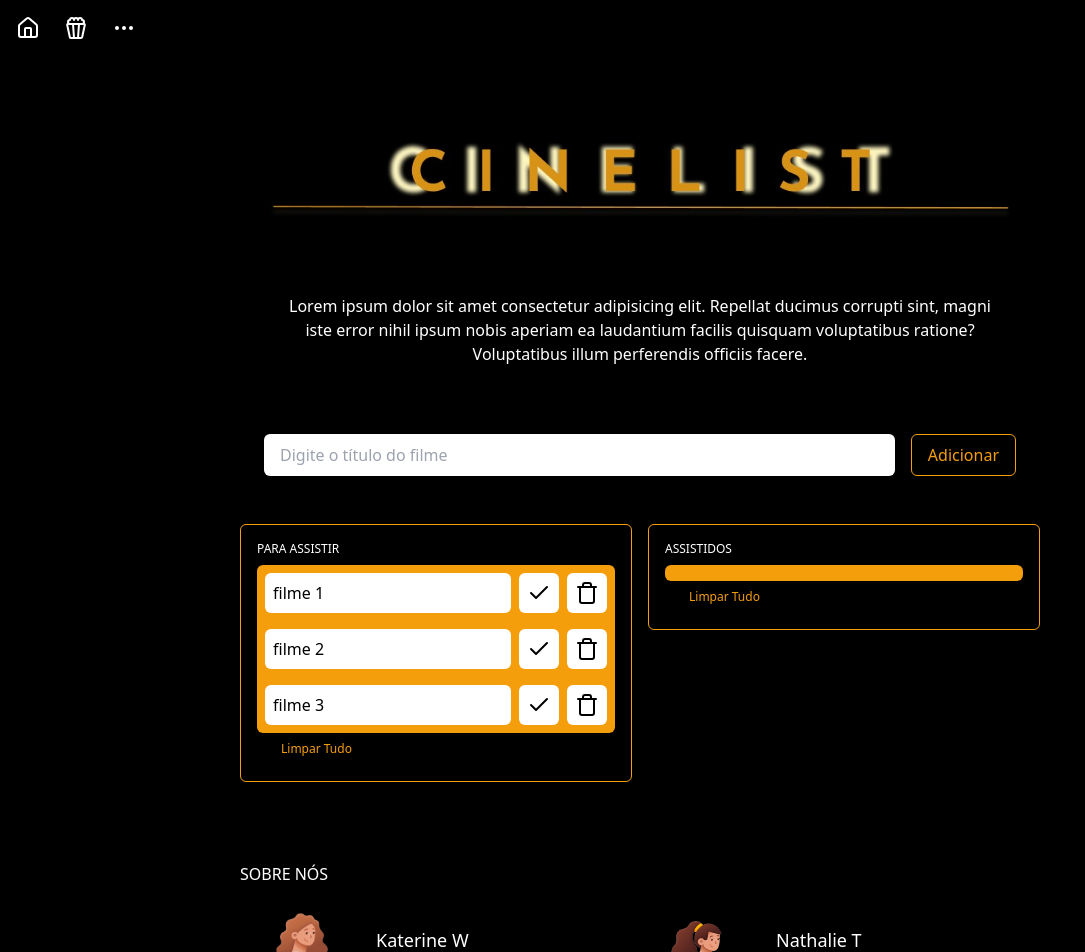
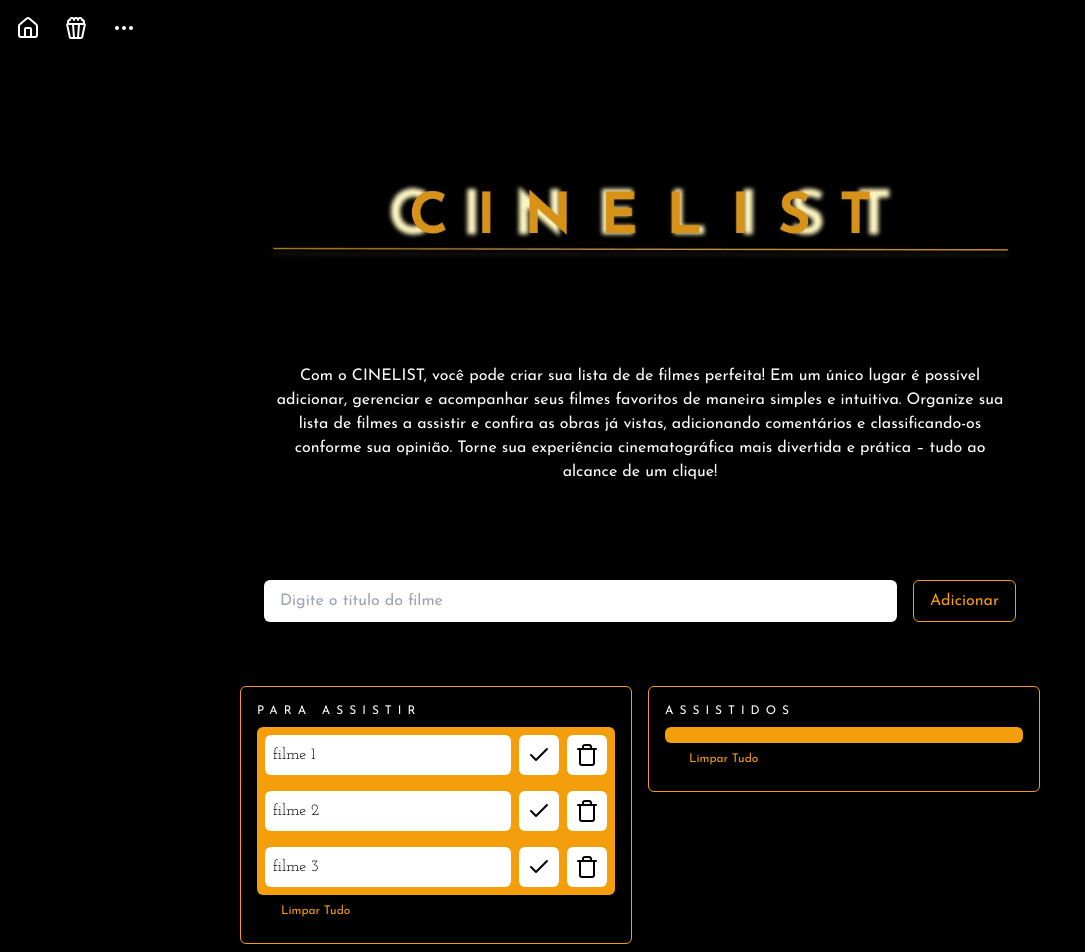
Before and after one commit to katerine-dev/cineList, a React (Vite) app in the folder spa/: page / in a window 1280 px wide. Shown: the top 952 px of the page, without its empty margins (0-1085 px from the left). Built offline with nearby package versions, Linux system fonts and the light colour scheme.

Commit message:
fonte + texto + ajustes

```diff
--- a/spa/index.html
+++ b/spa/index.html
@@ -2,7 +2,12 @@
 <html lang="pt-BR">
   <head>
     <meta charset="UTF-8" />
-    <link rel="icon" type="image/svg+xml" href="/vite.svg" />
+    <link rel="icon" type="image" href="/spa/static/popcorn.png" />
+    <link
+      href="https://fonts.googleapis.com/css2?family=Josefin+Sans:wght@400;700&family=Josefin+Slab:wght@400;700&display=swap"
+      rel="stylesheet"
+    />
+
     <meta name="viewport" content="width=device-width, initial-scale=1.0" />
     <title>CINELIST</title>
   </head>
--- a/spa/src/App.jsx
+++ b/spa/src/App.jsx
@@ -59,25 +59,28 @@ function App() {
   }
 
   return (
-    <div className="w-screen h-screen flex flex-col">
+    <div className="w-screen h-screen flex flex-col font-josefin-sans">
       <NavBar className="fixed top-0 left-0 w-full bg-black p-4 shadow-lg z-50" />
       <div className="w-screen h-full bg-black flex justify-center p-6">
         <div className="w-[800px]" id="home">
           <img
             src="./static/CINELIST.jpg"
             alt="CINELIST LOGO"
-            className="w-full"
+            className="w-full mt-10 mb-10"
           />
-          <p className="text-center text-white p-11">
-            Lorem ipsum dolor sit amet consectetur adipisicing elit. Repellat
-            ducimus corrupti sint, magni iste error nihil ipsum nobis aperiam ea
-            laudantium facilis quisquam voluptatibus ratione? Voluptatibus illum
-            perferendis officiis facere.
+          <p className="text-center text-white p-8 mt-10 mb-10">
+            Com o CINELIST, você pode criar sua lista de de filmes perfeita! Em
+            um único lugar é possível adicionar, gerenciar e acompanhar seus
+            filmes favoritos de maneira simples e intuitiva. Organize sua lista
+            de filmes a assistir e confira as obras já vistas, adicionando
+            comentários e classificando-os conforme sua opinião. Torne sua
+            experiência cinematográfica mais divertida e prática – tudo ao
+            alcance de um clique!
           </p>
 
           <AddMovie onAddMovieSubmit={onAddMovieSubmit} />
 
-          <div className="flex gap-4 mt-6" id="listas">
+          <div className="flex gap-4 mt-10 mb-10 " id="listas">
             <div className="flex-1">
               <Movies
                 movies={movies}
@@ -95,7 +98,10 @@ function App() {
             </div>
           </div>
 
-          <h1 className="text-white mt-20" id="sobreNos">
+          <h1
+            className="text-amber-500 mt-20 tracking-widest text-lg"
+            id="sobreNos "
+          >
             SOBRE NÓS
           </h1>
           <div className="flex mt-4">
@@ -116,8 +122,8 @@ function App() {
               <Nathalie />
             </div>
           </div>
-          <footer className="flex justify-center items-center text-center text-xs text-white mt-16 p-4">
-            <p>Desenvolvido por Katerine Witkoski e Nathalie Taylor</p>
+          <footer className="flex justify-center items-center text-center text-xs text-white mt-16 p-4 font-sans">
+            <p>Desenvolvido por Katerine Witkoski e Nathalie Taylor - 2024</p>
           </footer>
         </div>
       </div>
--- a/spa/src/components/Katerine.jsx
+++ b/spa/src/components/Katerine.jsx
@@ -6,7 +6,7 @@ function Katerine() {
     <nav>
       <ul>
         <li>
-          <h1 className="text-lg font-medium">Katerine W</h1>
+          <h1 className="text-lg font-medium tracking-widest">Katerine W</h1>
           <p className="text-xs mt-1 mb-2">
             Graduanda em Ciência da Computação - UAM
           </p>
@@ -15,7 +15,7 @@ function Katerine() {
               href="https://github.com/katerine-dev"
               target="_blank"
               rel="noopener noreferrer"
-              className="hover:text-amber-500"
+              className=" hover:text-amber-500 "
             >
               <Github />
             </a>
--- a/spa/src/components/MoviesSeen.jsx
+++ b/spa/src/components/MoviesSeen.jsx
@@ -44,12 +44,14 @@ function MoviesSeen({
 
   return (
     <div className="border border-amber-500 rounded-md p-4">
-      <h1 className="text-white text-xs text-left mb-2">ASSISTIDOS</h1>
+      <h1 className="text-white text-xs text-left mb-2 font-josefin-sans tracking-widest">
+        ASSISTIDOS
+      </h1>
       <ul className="space-y-4 bg-amber-500 p-2 rounded-md">
         {moviesSeen.map((movie) => (
           <li key={movie.id} className="space-y-2">
             <div className="flex gap-2 items-center">
-              <button className="w-full text-left text-black bg-white p-2 rounded-md">
+              <button className="w-full text-left text-black bg-white p-2 rounded-md font-josefin-slab text-s">
                 {movie.title}
               </button>
               <button
--- a/spa/src/components/Nathalie.jsx
+++ b/spa/src/components/Nathalie.jsx
@@ -6,7 +6,7 @@ function Nathalie() {
     <nav>
       <ul>
         <li>
-          <h1 className="text-lg font-medium">Nathalie T</h1>
+          <h1 className="text-lg font-medium tracking-widest">Nathalie T</h1>
           <p className="text-xs mt-1 mb-2">
             Graduanda em Ciência da Computação - UAM
           </p>
--- a/spa/src/components/NavBar.jsx
+++ b/spa/src/components/NavBar.jsx
@@ -1,7 +1,5 @@
 import React from "react";
-import { House } from "lucide-react";
-import { Popcorn } from "lucide-react";
-import { Ellipsis } from "lucide-react";
+import { House, Popcorn, Ellipsis, CircleUser } from "lucide-react";
 
 function NavBar() {
   const onHouseClick = () => {
--- a/spa/src/components/movies.jsx
+++ b/spa/src/components/movies.jsx
@@ -8,8 +8,10 @@ function Movies({
 }) {
   return (
     <div className="border border-amber-500 rounded-md p-4">
-      <h1 className="text-white text-xs text-left mb-2">PARA ASSISTIR</h1>
-      <ul className="space-y-4 bg-amber-500 p-2 rounded-md">
+      <h1 className="text-white text-xs text-left mb-2 font-josefin-sans tracking-widest">
+        PARA ASSISTIR
+      </h1>
+      <ul className="space-y-4 bg-amber-500 p-2 rounded-md font-josefin-slab text-s">
         {movies.map((movie) => (
           <li key={movie.id} className="flex gap-2">
             <button className="w-full text-left flex text-black bg-white p-2 rounded-md">
@@ -32,7 +34,7 @@ function Movies({
       </ul>
       <button
         onClick={onClearAllMovies}
-        className="hover:text-black text-xs text-amber-500 py-2 px-6"
+        className="hover:text-black text-xs text-amber-500 py-2 px-6 font-josefin-sans"
       >
         Limpar Tudo
       </button>
--- a/spa/tailwind.config.js
+++ b/spa/tailwind.config.js
@@ -14,6 +14,13 @@ export default {
         "custom-pink-high": "#EE946C",
         "custom-orange": "#FB6C2B", // Essas cores são exemplos de personalização aqui você pode colocar a paleta que escolhemos.
       },
+      fontFamily: {
+        "josefin-sans": ["Josefin Sans", "sans-serif"],
+        "josefin-slab": ["Josefin Slab", "serif"],
+      },
+      letterSpacing: {
+        widest: "0.5em",
+      },
     },
   },
   plugins: [],
```
Also changed, not shown: spa/static/popcorn.png (added).
